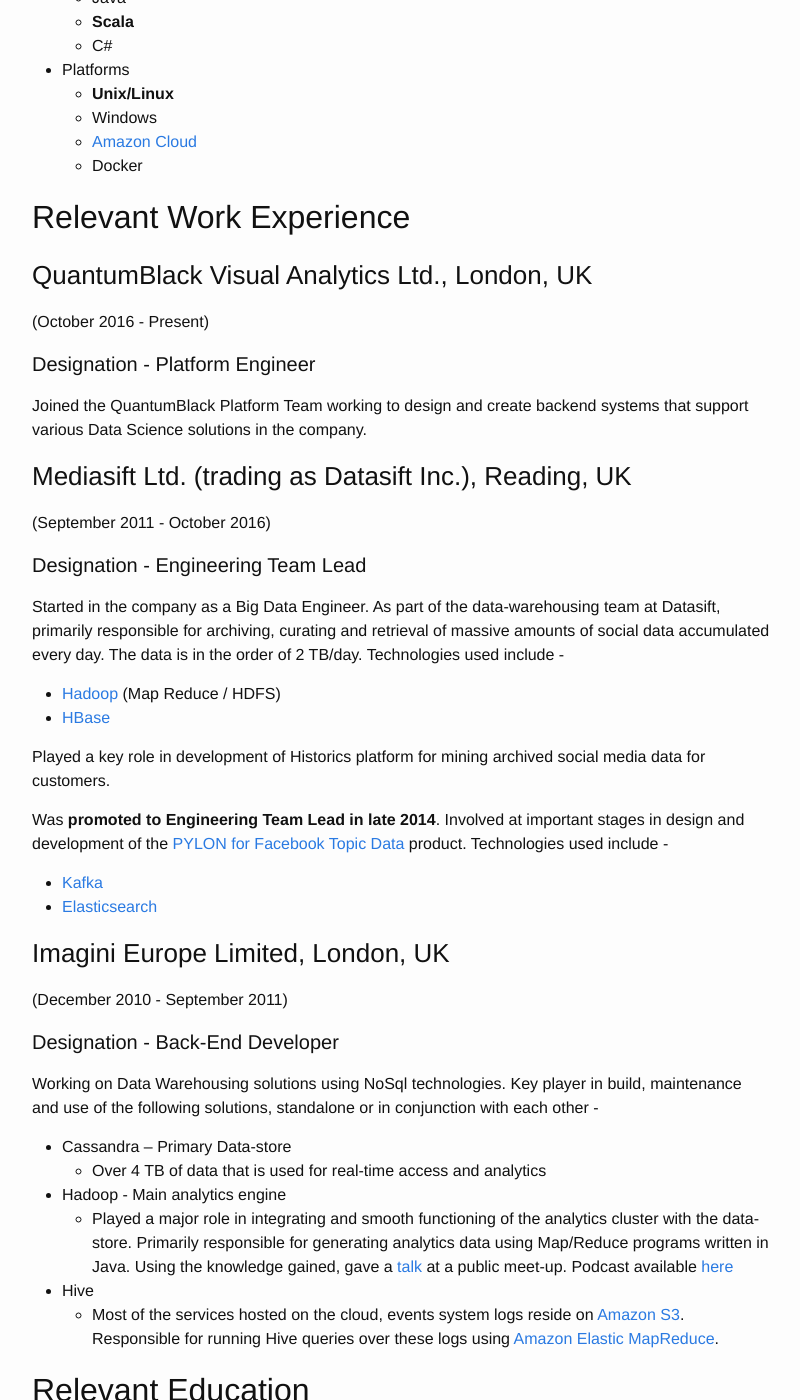
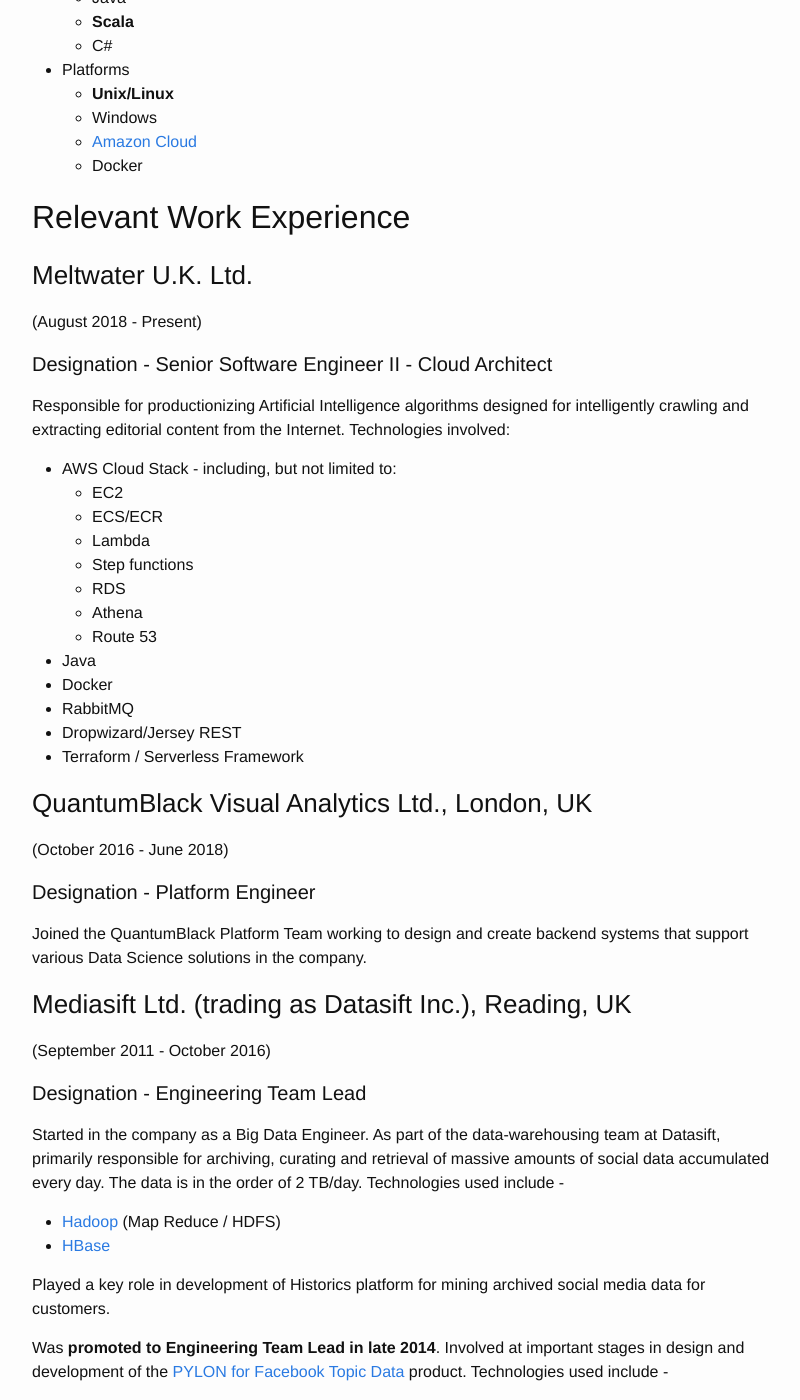
Before and after one commit to jairamc/jairamc.github.io, a Jekyll site: the page built from cv/index.md, in a window 1280 px wide and 1400 px high, scrolled down 814 px. Shown: the whole window, without its empty margins (238-1038 px from the left). Built offline with Jekyll 4.4.1, drawn with Linux system fonts in a browser that asks for light colours.

Commit message:
Minor update to CV

```diff
--- a/cv/index.md
+++ b/cv/index.md
@@ -45,8 +45,30 @@
 
 ## Relevant Work Experience
 
+### Meltwater U.K. Ltd.
+(August 2018 - Present)
+
+#### Designation - Senior Software Engineer II - Cloud Architect
+
+Responsible for productionizing Artificial Intelligence algorithms designed for intelligently crawling and extracting editorial content from the Internet.
+Technologies involved:
+
+- AWS Cloud Stack - including, but not limited to:
+  - EC2
+  - ECS/ECR
+  - Lambda
+  - Step functions
+  - RDS
+  - Athena
+  - Route 53
+- Java
+- Docker
+- RabbitMQ
+- Dropwizard/Jersey REST
+- Terraform / Serverless Framework
+
 ### QuantumBlack Visual Analytics Ltd., London, UK
-(October 2016 - Present)
+(October 2016 - June 2018)
 
 #### Designation - Platform Engineer
 
```
